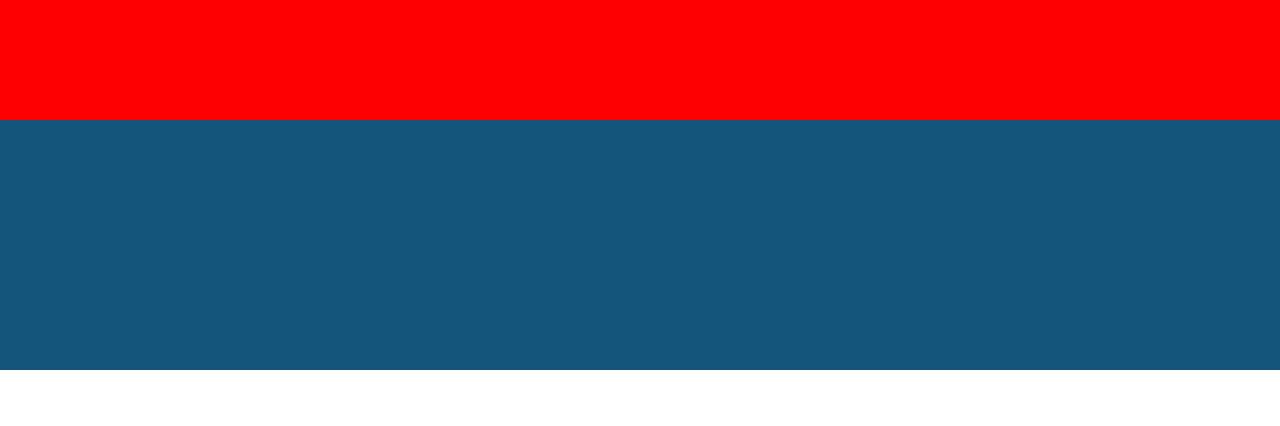
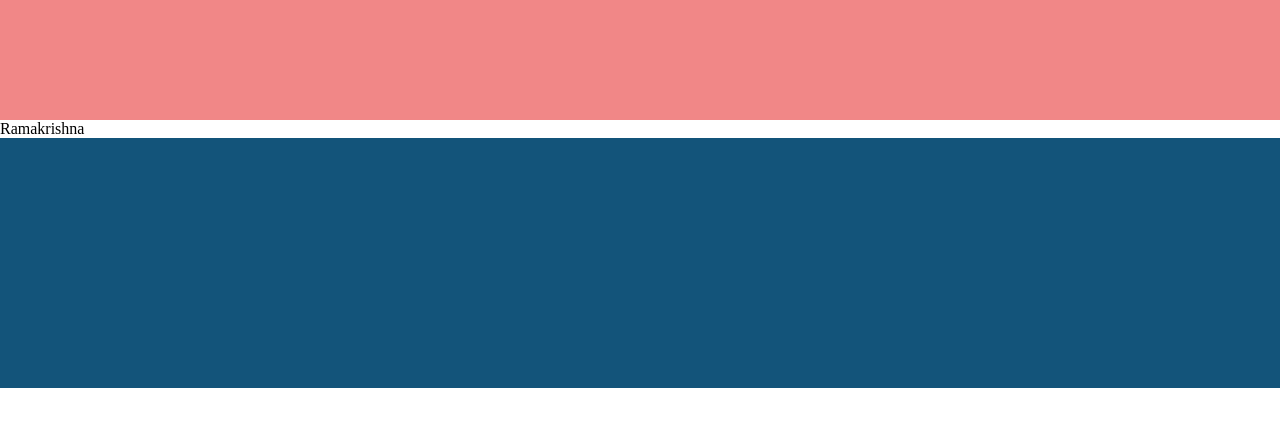
Before and after one commit to abhilashdattu/html, a plain HTML site: page index.html in a window 1280 px wide. Drawn offline with Linux system fonts and the light colour scheme.

Commit message:
changed color in css and some changes in html

```diff
--- a/index.css
+++ b/index.css
@@ -12,7 +12,7 @@
 #header{
     width:100%;
     height: 15%;
-    background-color: red;
+    background-color: rgb(241, 135, 135);
 }
 
 #main{
--- a/index.html
+++ b/index.html
@@ -11,6 +11,7 @@
     <div id="contianer">
       <div id="header"></div>
       <div id="main">
+        <p>Ramakrishna</p>
         <div class="box">
           <div class="subbox1"></div>
         </div>
```
Also changed, not shown: one.html (+1 -1 lines).
